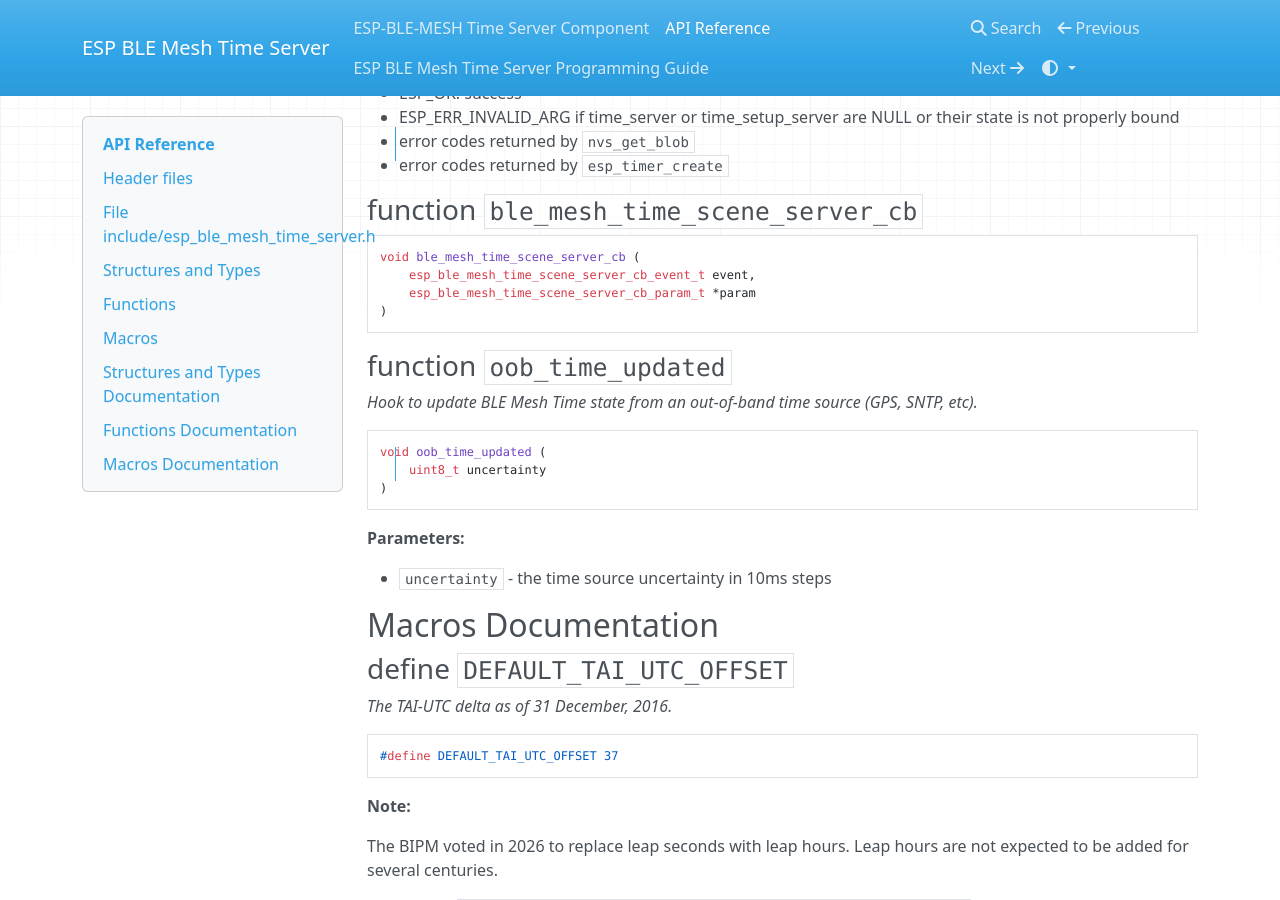
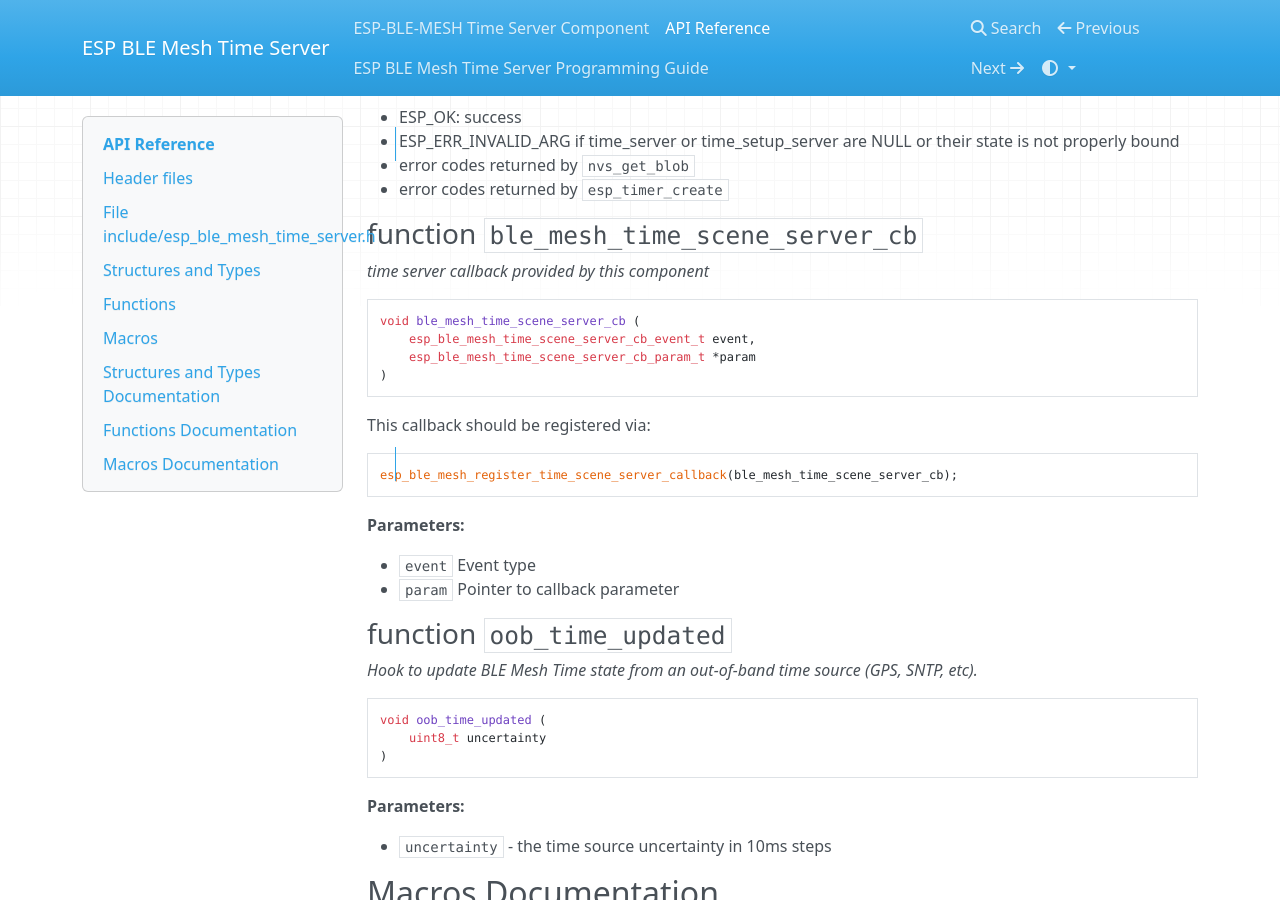
Before and after one commit to sworisbreathing/esp_ble_mesh_time_server, an MkDocs documentation site: the page built from docs/src/api.md, in a window 1280 px wide and 900 px high, scrolled down 2889 px. Built offline with MkDocs 1.6.1, drawn with Linux system fonts in a browser that asks for light colours; nearby versions of some CDN libraries; some of the changed text lies outside the part shown.

Commit message:
docs: add more API documentation

`````diff
--- a/docs/src/api.md
+++ b/docs/src/api.md
@@ -22,7 +22,7 @@
 | ---: | :--- |
 |  esp\_err\_t | [**ble\_mesh\_time\_deinit**](#function-ble_mesh_time_deinit) (void) <br>_Deinitialises BLE Mesh Time functionality._ |
 |  esp\_err\_t | [**ble\_mesh\_time\_init**](#function-ble_mesh_time_init) ([**esp\_ble\_mesh\_time\_server\_config\_t**](#struct-esp_ble_mesh_time_server_config_t) config) <br>_Initialises BLE Mesh Time functionality._ |
-|  void | [**ble\_mesh\_time\_scene\_server\_cb**](#function-ble_mesh_time_scene_server_cb) (esp\_ble\_mesh\_time\_scene\_server\_cb\_event\_t event, esp\_ble\_mesh\_time\_scene\_server\_cb\_param\_t \*param) <br> |
+|  void | [**ble\_mesh\_time\_scene\_server\_cb**](#function-ble_mesh_time_scene_server_cb) (esp\_ble\_mesh\_time\_scene\_server\_cb\_event\_t event, esp\_ble\_mesh\_time\_scene\_server\_cb\_param\_t \*param) <br>_time server callback provided by this component_ |
 |  void | [**oob\_time\_updated**](#function-oob_time_updated) (uint8\_t uncertainty) <br>_Hook to update BLE Mesh Time state from an out-of-band time source (GPS, SNTP, etc)._ |
 
 ## Macros
@@ -111,6 +111,7 @@ The time server, time setup server, and state must be defined, and the state mus
 * error codes returned by `esp_timer_create`
 ### function `ble_mesh_time_scene_server_cb`
 
+_time server callback provided by this component_
 ```c
 void ble_mesh_time_scene_server_cb (
     esp_ble_mesh_time_scene_server_cb_event_t event,
@@ -118,6 +119,23 @@ void ble_mesh_time_scene_server_cb (
 )
 ```
 
+
+This callback should be registered via:
+
+
+````cpp
+esp_ble_mesh_register_time_scene_server_callback(ble_mesh_time_scene_server_cb);
+````
+
+
+
+
+
+**Parameters:**
+
+
+* `event` Event type
+* `param` Pointer to callback parameter
 ### function `oob_time_updated`
 
 _Hook to update BLE Mesh Time state from an out-of-band time source (GPS, SNTP, etc)._
`````
Also changed, not shown: 1 other file.
